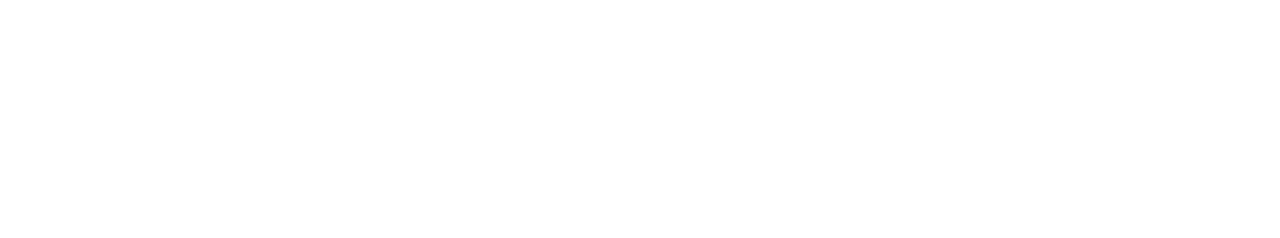
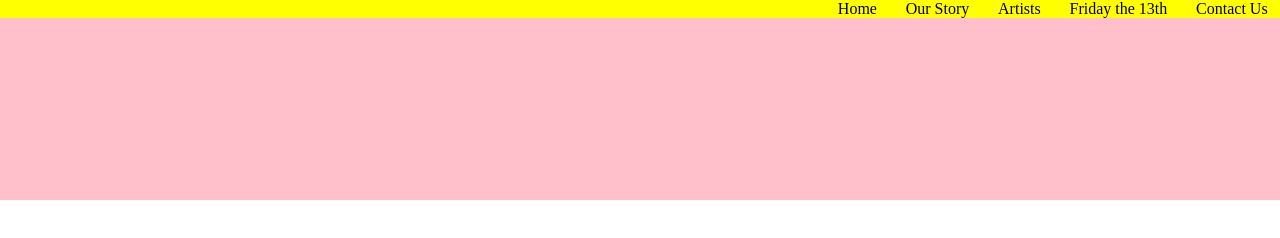
Before and after one commit to ChaseWoods89/checkpoint1, a plain HTML site: page index.html in a window 1280 px wide. Drawn offline with Linux system fonts and the light colour scheme.

Commit message:
changed backgrounds and created nav list and multiple divs

```diff
--- a/index.html
+++ b/index.html
@@ -9,6 +9,20 @@
     <link rel="stylesheet" href="./style.css">
 </head>
 <body>
+    <header>
+        <div class="logo">
+
+        </div>
+        <nav>
+            <ul>
+                <li>Home</li>
+                <li>Our Story</li>
+                <li>Artists</li>
+                <li>Friday the 13th</li>
+                <li>Contact Us</li>
+            </ul>
+        </nav>
+    </header>
 
 </body>
 </html>
--- a/style.css
+++ b/style.css
@@ -0,0 +1,24 @@
+body {
+    margin: 0;
+}
+
+header {
+    width: 100vw;
+    height: 200px;
+    background-color:pink;
+    margin: 0;
+}
+
+nav {
+    text-align: right;
+    background-color: yellow;
+}
+
+ul {
+    list-style: none;
+}
+
+li {
+    display: inline;
+    padding: 1%;
+}
```
